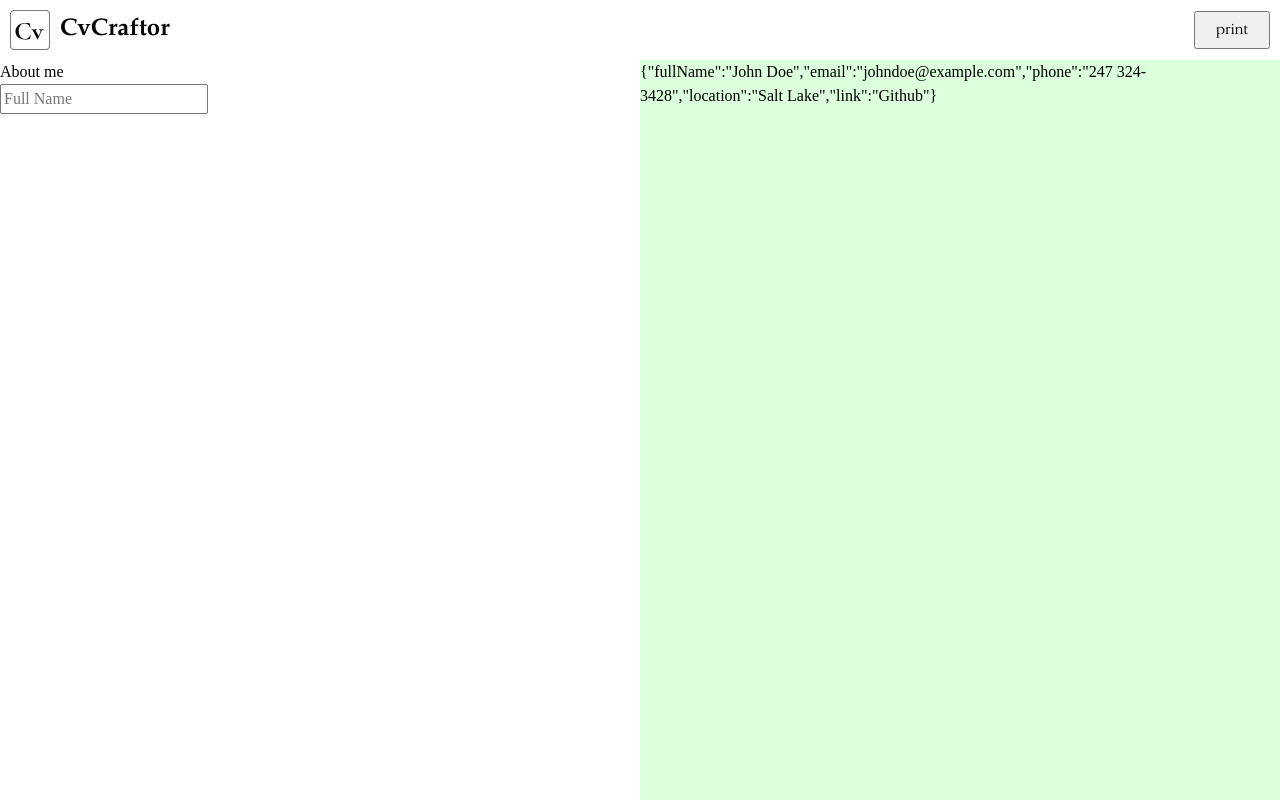
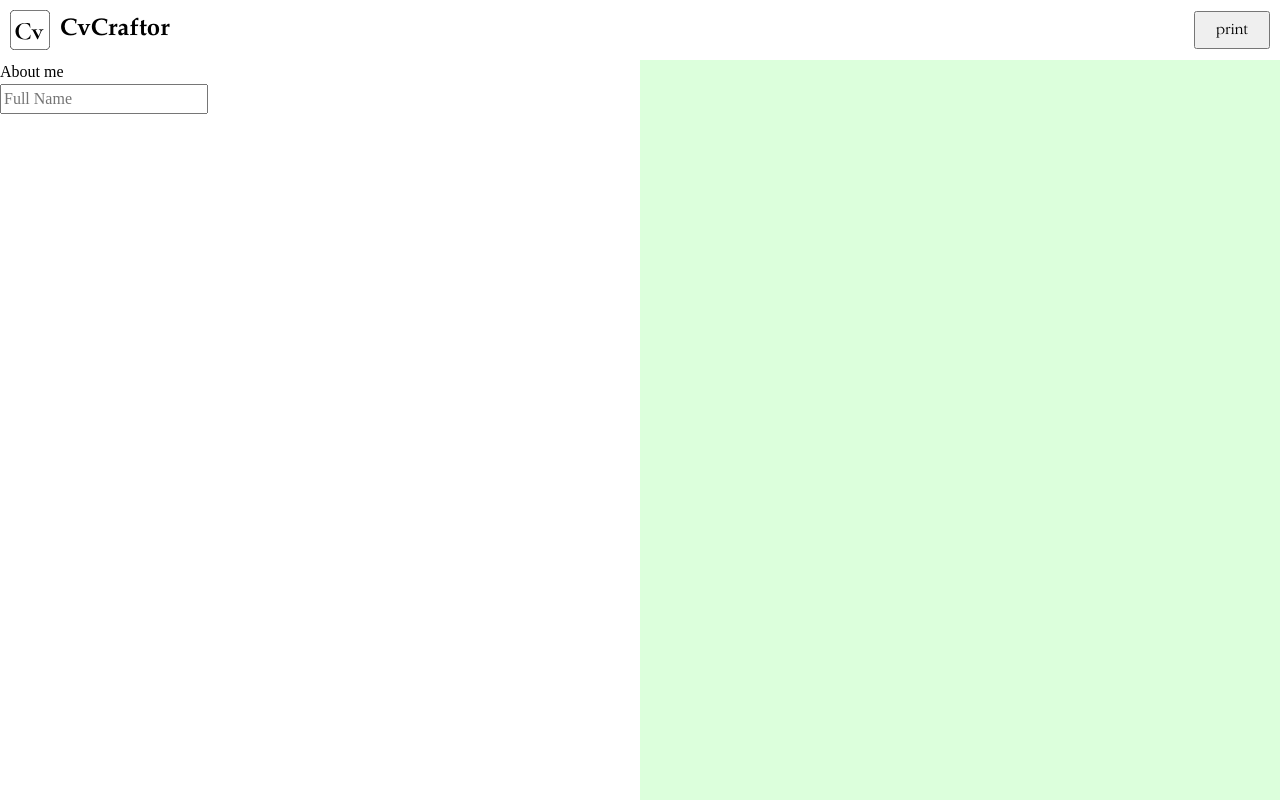
Before and after one commit to deep-vinci/CVcraftor, a React (Vite) app: page / in a window 1280 px wide. Built offline with nearby package versions, Linux system fonts and the light colour scheme.

Commit message:
feat: add new displayPdfSize function

```diff
--- a/index.html
+++ b/index.html
@@ -9,5 +9,6 @@
   <body>
     <div id="root"></div>
     <script type="module" src="/src/main.jsx"></script>
+    <script src="/src/displayPdfSize.js"></script>
   </body>
 </html>
--- a/src/MainBody.jsx
+++ b/src/MainBody.jsx
@@ -19,7 +19,9 @@ const Editor = ({ resume, updateData }) => {
 const DisplayPdf = (props) => {
     return (
         <div className="display-pdf">
-            {JSON.stringify(props.resume)}
+            <div className="a4-size">
+
+            </div>
         </div>
     )
 }
--- /dev/null
+++ b/src/displayPdfSize.js
@@ -0,0 +1,7 @@
+window.addEventListener("load", () => {
+    let displayPdf = document.querySelector(".display-pdf")
+    let a4SizePaper = document.querySelector(".a4-size");
+
+
+    console.log(a4SizePaper.getBoundingClientRect())
+})
--- a/src/index.css
+++ b/src/index.css
@@ -99,3 +99,7 @@ header {
     width: 100%;;
     height: calc(100vh - 60px);
 }
+
+.a4-size {
+    background-color: red;
+}
```
